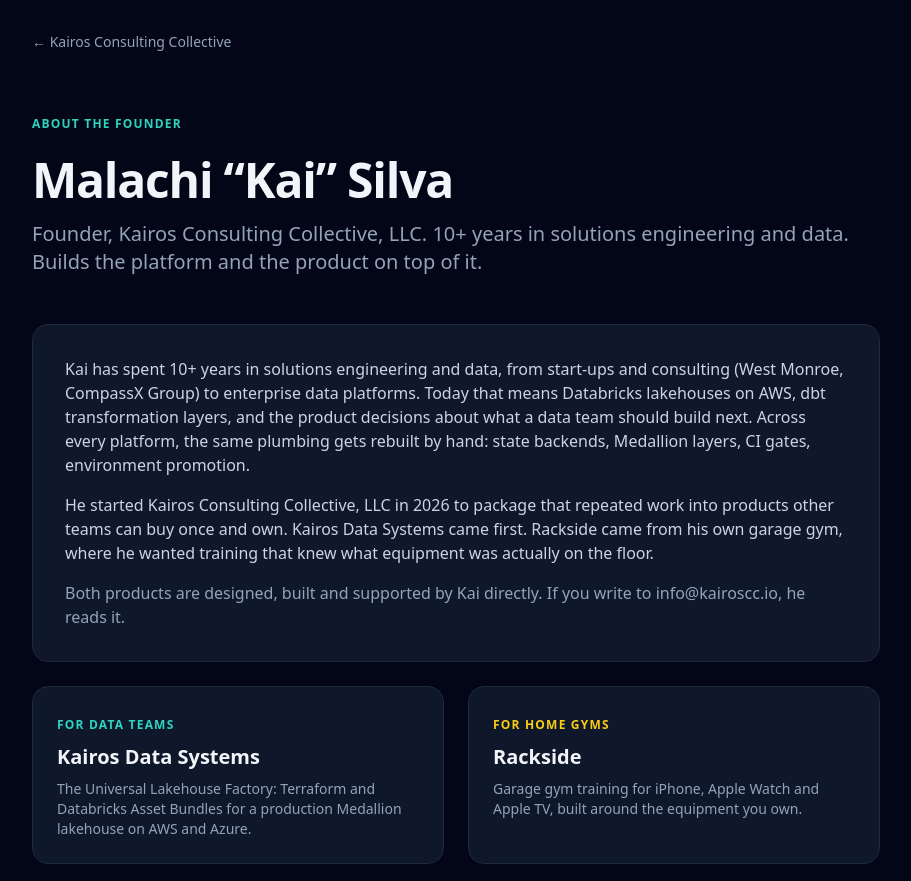
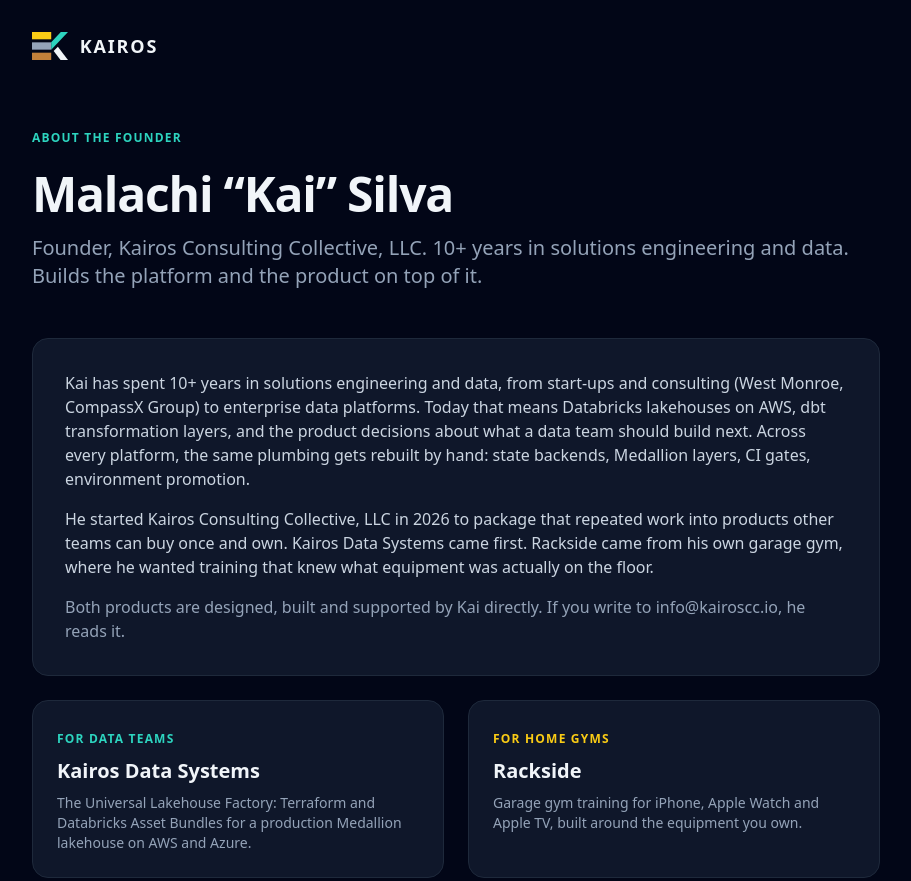
Before and after one commit to kairos-cc/kairos-data-systems-web, a plain HTML site: page founder/index.html in a window 1280 px wide. Shown: the top 881 px of the page, without its empty margins (184-1095 px from the left). Drawn offline with nearby package versions, Linux system fonts and the light colour scheme.

Commit message:
Add Kairos vector mark, favicon and header logo
Co-Authored-By: Claude Opus 5.5 <noreply@anthropic.com>
Claude-Session: https://claude.ai/code/session_011qawD1KhxMcyQQFimxjZ6y

```diff
--- a/founder/index.html
+++ b/founder/index.html
@@ -9,6 +9,7 @@
     <meta property="og:description" content="Malachi (Kai) Silva, founder of Kairos Consulting Collective, LLC.">
     <meta property="og:type" content="profile">
     <link rel="canonical" href="https://kairoscc.io/founder/">
+    <link rel="icon" href="/assets/favicon.svg" type="image/svg+xml">
     <script src="https://cdn.tailwindcss.com"></script>
     <script type="application/ld+json">
     {
@@ -27,8 +28,8 @@
 </head>
 <body class="bg-slate-950 text-slate-100 font-sans antialiased">
 
-    <nav class="max-w-4xl mx-auto px-6 pt-8 text-sm">
-        <a href="/" class="text-slate-400 hover:text-teal-400 transition">← Kairos Consulting Collective</a>
+    <nav class="max-w-4xl mx-auto px-6 pt-8">
+        <a href="/" class="inline-flex items-center gap-3" aria-label="Kairos Consulting Collective home"><img src="/assets/kairos-mark.svg" alt="" class="h-7 w-auto"><span class="font-black tracking-widest text-lg text-slate-100">KAIROS</span></a>
     </nav>
 
     <header class="max-w-4xl mx-auto px-6 pt-16 pb-12">
```
Also changed, not shown: index.html (+5 -0 lines), rackside/index.html (+1 -0 lines), assets/favicon.svg (added), assets/kairos-mark.svg (added).
